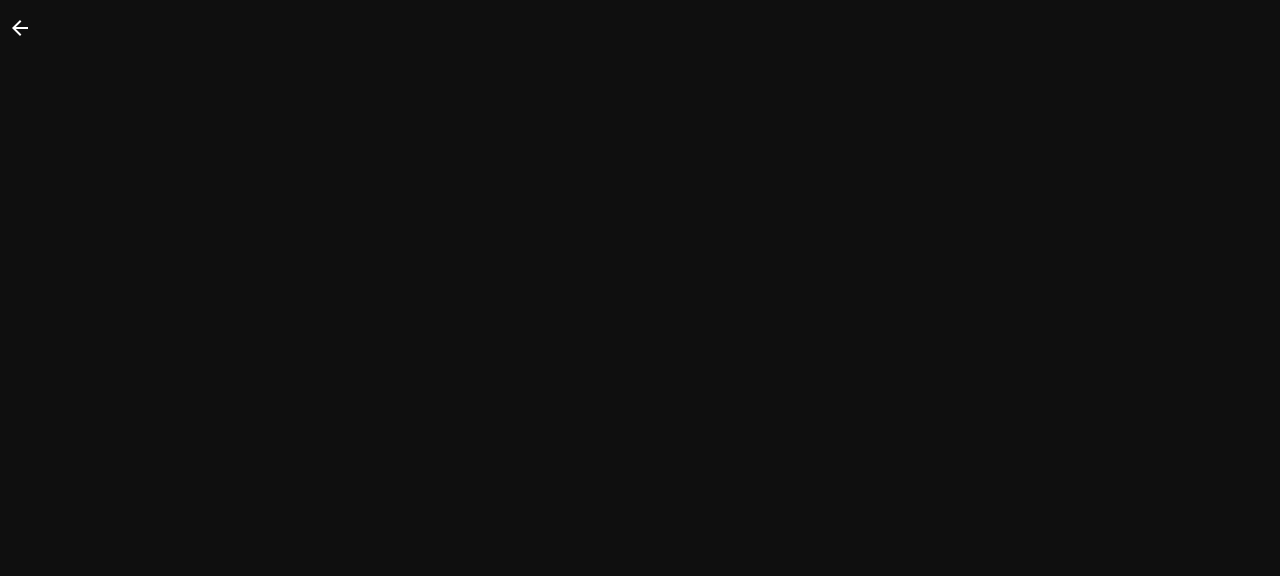
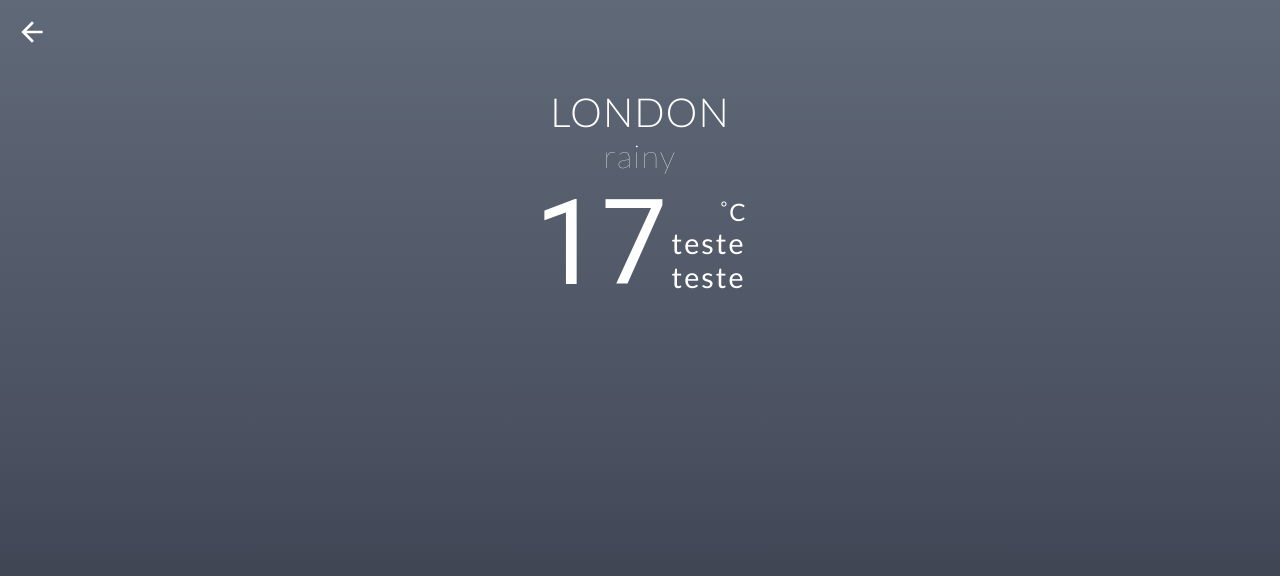
Before and after one commit to apfdamascena/weather, a React (Create React App) app: page / in a window 1280 px wide. Shown: the top 576 px of the page. Built offline with nearby package versions, Linux system fonts and the light colour scheme.

Commit message:
feature(weather): make background on figma

```diff
--- a/src/routes/PublicRoutes.tsx
+++ b/src/routes/PublicRoutes.tsx
@@ -1,7 +1,7 @@
 import React from 'react';
 import { Route, Switch } from 'react-router-dom';
 
-import { Home, Weather } from '../ui/pages';
+import { Weather } from '../ui/pages';
 
 export const PublicRoutes = (): JSX.Element => (
   <Switch>
--- /dev/null
+++ b/src/ui/components/ThermalRange/index.tsx
@@ -0,0 +1,13 @@
+import React from 'react';
+
+import {
+  Label,
+} from './style';
+
+type TitleProps = {
+    value: string;
+}
+
+export const ThermalRange: React.FC<TitleProps> = ({ value } : TitleProps) => (
+  <Label>{value}</Label>
+);
--- /dev/null
+++ b/src/ui/components/ThermalRange/style.ts
@@ -0,0 +1,8 @@
+import styled from 'styled-components';
+
+export const Label = styled.p`
+    color: ${({ theme }) => theme.colors.textWhite};
+    font-size: 1.8rem;
+    font-weight: 400;
+    letter-spacing: 2px;
+`;
--- /dev/null
+++ b/src/ui/components/Title/index.tsx
@@ -0,0 +1,13 @@
+import React from 'react';
+
+import {
+  Label,
+} from './style';
+
+type TitleProps = {
+    value: string;
+}
+
+export const Title: React.FC<TitleProps> = ({ value } : TitleProps) => (
+  <Label>{value}</Label>
+);
--- /dev/null
+++ b/src/ui/components/Title/style.ts
@@ -0,0 +1,8 @@
+import styled from 'styled-components';
+
+export const Label = styled.p`
+    color: ${({ theme }) => theme.colors.textWhite};
+    font-size: 1.8rem;
+    font-weight: 400;
+    letter-spacing: 2px;
+`;
--- a/src/ui/components/index.ts
+++ b/src/ui/components/index.ts
@@ -1,5 +1,7 @@
-import { Button } from './ButtonExample/Button';
+import { Title } from './Title';
+import { ThermalRange } from './ThermalRange';
 
 export {
-  Button,
+  Title,
+  ThermalRange,
 };
--- a/src/ui/pages/Weather/index.tsx
+++ b/src/ui/pages/Weather/index.tsx
@@ -1,10 +1,13 @@
-import React, { useState } from 'react';
-// import { ArrowBack } from '@mui/icons-material';
+import React from 'react';
 
 import { Helmet } from 'react-helmet';
 import {
-  Container, WeatherArrow,
+  Container, WeatherArrowBack, Title, InfoPlaceContainer,
+  Subtitle, TemperatureDescriptionWrapper,
+  TemperatureWrapper, Temperature, TitleWrapper,
+  DescriptionWrapper, GrausWrapper,
 } from './style';
+import { ThermalRange } from '../../components';
 
 export const Weather: React.FC = () => (
   <Container>
@@ -14,7 +17,35 @@ export const Weather: React.FC = () => (
       <title>Check temperature</title>
     </Helmet>
 
-    <WeatherArrow />
+    <WeatherArrowBack />
+
+    <InfoPlaceContainer>
+
+      <TitleWrapper>
+        <Title>LONDON</Title>
+        <Subtitle>rainy</Subtitle>
+      </TitleWrapper>
+
+      <TemperatureDescriptionWrapper>
+
+        <TemperatureWrapper>
+          <Temperature>17</Temperature>
+        </TemperatureWrapper>
+
+        <DescriptionWrapper>
+          <GrausWrapper>
+            <span className="grau">&deg;</span>
+            <span className="unidade">C</span>
+          </GrausWrapper>
+
+          <ThermalRange value="teste" />
+          <ThermalRange value="teste" />
+
+        </DescriptionWrapper>
+
+      </TemperatureDescriptionWrapper>
+
+    </InfoPlaceContainer>
 
   </Container>
 );
--- a/src/ui/pages/Weather/style.ts
+++ b/src/ui/pages/Weather/style.ts
@@ -1,23 +1,50 @@
 import styled from 'styled-components';
-import { ArrowBack } from '@mui/icons-material';
+import { ArrowBack, ArrowUpward, ArrowDownward } from '@mui/icons-material';
 
 export const Container = styled.div`
   width: 100vw;
   height: 100vh;
 
   display: flex;
-  /* justify-content: center;
-  align-items: center; */
   flex-direction: column;
+  align-items: center;
 
-  /* gap: 8px; */
+  background: linear-gradient(0deg, rgba(43, 47, 61, 0.76) 14.92%, rgba(60, 65, 81, 0.64) 43.97%, rgba(62, 68, 84, 0.32) 72.23%, rgba(64, 70, 86, 0.00) 99.85%), #606977;
+  box-shadow: 0px 4px 4px 0px rgba(0, 0, 0, 0.25);
+
+  gap: 40px;
 
 `;
 
-export const WeatherArrow = styled(ArrowBack)`
+export const WeatherArrowBack = styled(ArrowBack)`
   align-self: flex-start;
   margin-top: 16px;
-  margin-left: 8px;
+  margin-left: 16px;
+
+  font-size: 32px !important;
+
+
+`;
+
+export const WeatherArrowUp = styled(ArrowUpward)`
+
+`;
+
+export const WeatherArrowDown = styled(ArrowDownward)`
+
+`;
+
+export const InfoPlaceContainer = styled.div`
+
+  display: flex;
+  justify-content: center;
+  align-items: center;
+  flex-direction: column;
+
+
+  width: fit-content;
+
+  gap: 22px;
 `;
 
 export const TitleWrapper = styled.div`
@@ -31,58 +58,108 @@ export const TitleWrapper = styled.div`
 
 export const Title = styled.p`
     color: ${({ theme }) => theme.colors.textWhite};
-    font-size: 1.8rem;
-    font-weight: 400;
-    letter-spacing: 2px;
+    font-size: 2.5rem;
+    font-weight: 350;
+    letter-spacing: 1px;
 `;
 
 export const Subtitle = styled.p`
   color: ${({ theme }) => theme.colors.textWhite};
-  font-size: 1.4rem;
+  font-size: 2rem;
   font-weight: 200;
   letter-spacing: 1.5px;
 `;
 
-export const Image = styled.img`
-  width: 40%;
+export const TemperatureDescriptionWrapper = styled.div`
+  display: flex;
+  flex-direction: row;
+  align-items: flex-start;
+  gap: 4px;
 
-  @media (min-width:480px) {
+  width: 100%;
+`;
 
-    width: 230px;
+export const TemperatureWrapper = styled.div`
+
+  /* width: 90%; */
+`;
+
+export const DescriptionWrapper = styled.div`
+
+  /* width: 10%; */
+
+`;
+
+export const Temperature = styled.p`
+  font-size: 7.4rem;
+  line-height: 0.8;
+  font-weight: 400;
+  font-family: Roboto, sans-serif;
+`;
+
+export const GrausWrapper = styled.div`
+
+  display: flex;
+  align-items: flex-start;
+  justify-content: flex-end;
+
+
+
+  & .grau {
+
+    font-size: 16px;
+    margin-right: 2px;
+
+  }
+
+  & .unidade {
+
+    font-size: 24px;
+
   }
 
 `;
 
-export const PlacesContainer = styled.div`
+// export const Image = styled.img`
+//   width: 40%;
 
-  display: grid;
-  grid-template-columns: repeat(3, 1fr);
-  grid-gap: 4px;
+//   @media (min-width:480px) {
 
-  width: fit-content;
-  max-width: 85%;
-  min-width: 60%;
+//     width: 230px;
+//   }
 
-  margin-top: 16px;
+// `;
 
-  @media (min-width:720px) {
+// export const PlacesContainer = styled.div`
 
-    max-width: 45%;
-    min-width: 30%;
-  }
+//   display: grid;
+//   grid-template-columns: repeat(3, 1fr);
+//   grid-gap: 4px;
 
-`;
+//   width: fit-content;
+//   max-width: 85%;
+//   min-width: 60%;
 
-export const TextButton = styled.button`
+//   margin-top: 16px;
 
-  outline: none;
-  border: none;
-  padding: 8px 8px;
-  background: none;
-  color: ${({ theme }) => theme.colors.textWhite};
+//   @media (min-width:720px) {
 
-  font-weight: 200;
-  letter-spacing: 1.4px;
-  font-size: 1.1rem;
+//     max-width: 45%;
+//     min-width: 30%;
+//   }
 
-`;
+// `;
+
+// export const TextButton = styled.button`
+
+//   outline: none;
+//   border: none;
+//   padding: 8px 8px;
+//   background: none;
+//   color: ${({ theme }) => theme.colors.textWhite};
+
+//   font-weight: 200;
+//   letter-spacing: 1.4px;
+//   font-size: 1.1rem;
+
+// `;
--- a/src/ui/styles/theme.ts
+++ b/src/ui/styles/theme.ts
@@ -5,4 +5,8 @@ export const theme = {
     textWhite: '#FFFFFF',
     textGray: '#D4D4D4',
   },
+
+  background: {
+    rainy: '#585E6E',
+  },
 };
```
Also changed, not shown: src/ui/components/ButtonExample/Button.tsx (deleted, +0 -30 lines), src/ui/components/ButtonExample/style.ts (deleted, +0 -34 lines), 1 other file (tests, documents, lock files or other folders).
